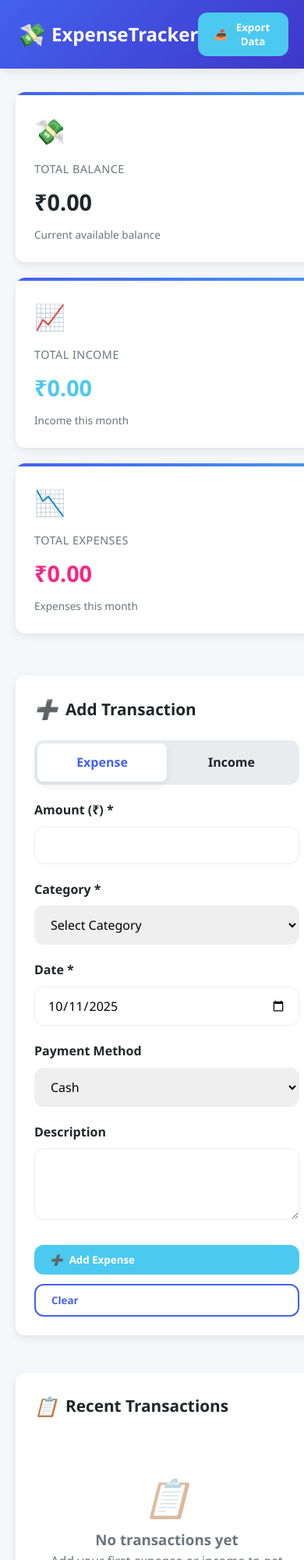
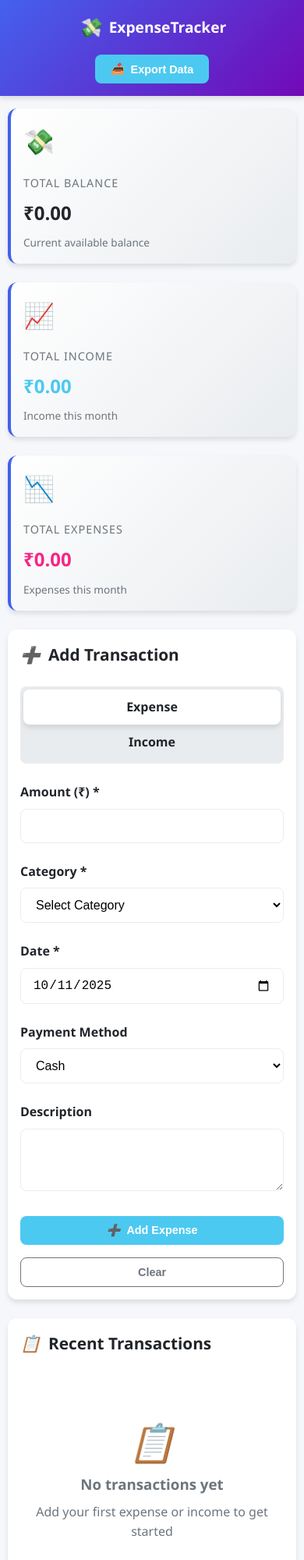
Before and after one commit to satyam1007/expanse-tracker, a plain HTML site: page index.html in a window 390 px wide. Shown: the top 2000 px of the page at 78% size. Drawn offline with nearby package versions, Linux system fonts and the light colour scheme.

Commit message:
Update style.css

```diff
--- a/style.css
+++ b/style.css
@@ -1,45 +1,49 @@
-/* CSS Reset and Base Styles */
-
+/* CSS Variables for consistent theming */
 :root {
     --primary: #4361ee;
-            --primary-light: #4895ef;
-            --secondary: #3f37c9;
+    --primary-dark: #3a56d4;
+    --secondary: #7209b7;
     --success: #4cc9f0;
     --danger: #f72585;
     --warning: #f8961e;
+    --info: #4895ef;
+    --light: #f8f9fa;
     --dark: #212529;
-            --light: #f8f9fa;
     --gray: #6c757d;
     --gray-light: #e9ecef;
-            --border-radius: 12px;
-            --shadow: 0 4px 12px rgba(0, 0, 0, 0.08);
+    --white: #ffffff;
+    --shadow: 0 4px 6px rgba(0, 0, 0, 0.1);
+    --shadow-lg: 0 10px 15px rgba(0, 0, 0, 0.1);
+    --border-radius: 8px;
+    --border-radius-lg: 12px;
     --transition: all 0.3s ease;
 }
 
+/* Base Styles */
 * {
     margin: 0;
     padding: 0;
     box-sizing: border-box;
-            font-family: 'Segoe UI', Tahoma, Geneva, Verdana, sans-serif;
 }
 
 body {
+    font-family: 'Segoe UI', Tahoma, Geneva, Verdana, sans-serif;
+    line-height: 1.6;
+    color: var(--dark);
     background-color: #f5f7fb;
-            color: var(--dark);
-            line-height: 1.6;
 }
 
 .container {
     width: 100%;
     max-width: 1200px;
     margin: 0 auto;
-            padding: 0 20px;
+    padding: 0 15px;
 }
 
 /* Header */
 header {
     background: linear-gradient(135deg, var(--primary), var(--secondary));
-            color: white;
+    color: var(--white);
     padding: 1rem 0;
     box-shadow: var(--shadow);
     position: sticky;
@@ -65,107 +69,121 @@
     font-size: 1.8rem;
 }
 
-        .header-actions {
-            display: flex;
-            gap: 10px;
-        }
-
 /* Buttons */
 .btn {
+    display: inline-flex;
+    align-items: center;
+    gap: 8px;
     padding: 10px 20px;
     border: none;
     border-radius: var(--border-radius);
+    font-weight: 600;
     cursor: pointer;
-            font-weight: 600;
     transition: var(--transition);
-            display: inline-flex;
-            align-items: center;
-            gap: 8px;
-        }
-
-        .btn:hover {
-            transform: translateY(-2px);
-            box-shadow: var(--shadow);
+    text-decoration: none;
+    font-size: 0.9rem;
 }
 
 .btn-success {
     background-color: var(--success);
-            color: white;
+    color: var(--white);
+}
+
+.btn-success:hover {
+    background-color: #3ab0d9;
+    transform: translateY(-2px);
+}
+
+.btn-outline {
+    background-color: transparent;
+    border: 1px solid var(--gray);
+    color: var(--gray);
+}
+
+.btn-outline:hover {
+    background-color: var(--gray-light);
 }
 
 .btn-danger {
     background-color: var(--danger);
-            color: white;
+    color: var(--white);
 }
 
-        .btn-outline {
-            background-color: transparent;
-            border: 2px solid var(--primary);
-            color: var(--primary);
+.btn-danger:hover {
+    background-color: #e11570;
 }
 
 /* Main Content */
 .main-content {
+    padding: 2rem 0;
     display: grid;
-            grid-template-columns: 1fr 1fr;
-            gap: 24px;
-            padding: 30px 0;
+    grid-template-columns: 1fr;
+    gap: 2rem;
+}
+
+.section {
+    background-color: var(--white);
+    border-radius: var(--border-radius-lg);
+    padding: 1.5rem;
+    box-shadow: var(--shadow);
 }
 
 .section-full {
     grid-column: 1 / -1;
 }
 
+.section-title {
+    display: flex;
+    align-items: center;
+    gap: 10px;
+    margin-bottom: 1.5rem;
+    font-size: 1.3rem;
+    color: var(--dark);
+}
+
+.section-title i {
+    color: var(--primary);
+}
+
 /* Dashboard Cards */
 .dashboard-cards {
     display: grid;
-            grid-template-columns: repeat(3, 1fr);
-            gap: 20px;
-            margin-bottom: 30px;
+    grid-template-columns: repeat(auto-fit, minmax(250px, 1fr));
+    gap: 1.5rem;
 }
 
 .card {
-            background: white;
-            border-radius: var(--border-radius);
-            padding: 24px;
+    background: linear-gradient(135deg, var(--white), var(--gray-light));
+    border-radius: var(--border-radius-lg);
+    padding: 1.5rem;
     box-shadow: var(--shadow);
     transition: var(--transition);
-            position: relative;
-            overflow: hidden;
+    border-left: 4px solid var(--primary);
 }
 
 .card:hover {
     transform: translateY(-5px);
-            box-shadow: 0 8px 16px rgba(0, 0, 0, 0.1);
-        }
-
-        .card::before {
-            content: '';
-            position: absolute;
-            top: 0;
-            left: 0;
-            width: 100%;
-            height: 4px;
-            background: linear-gradient(90deg, var(--primary), var(--primary-light));
+    box-shadow: var(--shadow-lg);
 }
 
 .card-icon {
     font-size: 2rem;
-            margin-bottom: 12px;
+    margin-bottom: 1rem;
+    color: var(--primary);
 }
 
 .card-title {
     font-size: 0.9rem;
     color: var(--gray);
-            margin-bottom: 8px;
+    margin-bottom: 0.5rem;
     text-transform: uppercase;
-            letter-spacing: 0.5px;
+    letter-spacing: 1px;
 }
 
 .card-value {
     font-size: 1.8rem;
     font-weight: 700;
-            margin-bottom: 8px;
+    margin-bottom: 0.5rem;
 }
 
 .card-positive {
@@ -181,51 +199,66 @@
     color: var(--gray);
 }
 
-        /* Section Styling */
-        .section {
-            background: white;
-            border-radius: var(--border-radius);
-            padding: 24px;
-            box-shadow: var(--shadow);
-            margin-bottom: 24px;
-        }
-
-        .section-title {
-            display: flex;
-            align-items: center;
-            gap: 10px;
-            margin-bottom: 20px;
-            font-size: 1.3rem;
-            color: var(--dark);
-        }
-
-        .section-title i {
-            font-size: 1.5rem;
-        }
-
 /* Tabs */
 .tabs {
     display: flex;
-            background: var(--gray-light);
+    background-color: var(--gray-light);
     border-radius: var(--border-radius);
     padding: 4px;
-            margin-bottom: 20px;
+    margin-bottom: 1.5rem;
 }
 
 .tab {
     flex: 1;
     text-align: center;
-            padding: 12px;
+    padding: 10px;
     cursor: pointer;
-            border-radius: 8px;
+    border-radius: var(--border-radius);
     transition: var(--transition);
     font-weight: 600;
 }
 
 .tab.active {
-            background: white;
+    background-color: var(--white);
     box-shadow: var(--shadow);
-            color: var(--primary);
+}
+
+/* Forms */
+.form-group {
+    margin-bottom: 1.5rem;
+}
+
+.form-group label {
+    display: block;
+    margin-bottom: 0.5rem;
+    font-weight: 600;
+    color: var(--dark);
+}
+
+.form-group input,
+.form-group select,
+.form-group textarea {
+    width: 100%;
+    padding: 12px 15px;
+    border: 1px solid var(--gray-light);
+    border-radius: var(--border-radius);
+    font-size: 1rem;
+    transition: var(--transition);
+    background-color: var(--white);
+}
+
+.form-group input:focus,
+.form-group select:focus,
+.form-group textarea:focus {
+    outline: none;
+    border-color: var(--primary);
+    box-shadow: 0 0 0 3px rgba(67, 97, 238, 0.2);
+}
+
+.form-actions {
+    display: flex;
+    gap: 1rem;
+    flex-wrap: wrap;
 }
 
 .tab-content {
@@ -236,46 +269,9 @@
     display: block;
 }
 
-        /* Forms */
-        .form-group {
-            margin-bottom: 20px;
-        }
-
-        label {
-            display: block;
-            margin-bottom: 8px;
-            font-weight: 600;
-            color: var(--dark);
-        }
-
-        input, select, textarea {
-            width: 100%;
-            padding: 12px 16px;
-            border: 1px solid var(--gray-light);
-            border-radius: var(--border-radius);
-            font-size: 1rem;
-            transition: var(--transition);
-        }
-
-        input:focus, select:focus, textarea:focus {
-            outline: none;
-            border-color: var(--primary);
-            box-shadow: 0 0 0 3px rgba(67, 97, 238, 0.2);
-        }
-
-        .form-actions {
-            display: flex;
-            gap: 12px;
-            margin-top: 24px;
-        }
-
-        .form-actions .btn {
-            flex: 1;
-        }
-
-        /* Transactions */
+/* Transactions List */
 .transactions-list {
-            max-height: 400px;
+    max-height: 500px;
     overflow-y: auto;
 }
 
@@ -283,19 +279,19 @@
     display: flex;
     justify-content: space-between;
     align-items: center;
-            padding: 16px;
+    padding: 1rem;
     border-bottom: 1px solid var(--gray-light);
     transition: var(--transition);
 }
 
 .transaction-item:hover {
-            background: var(--gray-light);
+    background-color: var(--gray-light);
 }
 
 .transaction-info {
     display: flex;
     align-items: center;
-            gap: 12px;
+    gap: 15px;
 }
 
 .transaction-icon {
@@ -305,19 +301,24 @@
     display: flex;
     align-items: center;
     justify-content: center;
-            font-size: 1.2rem;
+    color: var(--white);
+    font-size: 1rem;
 }
 
-        .transaction-details {
-            display: flex;
-            flex-direction: column;
+.transaction-icon.income {
+    background-color: var(--success);
 }
 
-        .transaction-title {
-            font-weight: 600;
+.transaction-icon.expense {
+    background-color: var(--danger);
 }
 
-        .transaction-meta {
+.transaction-details h4 {
+    font-size: 1rem;
+    margin-bottom: 4px;
+}
+
+.transaction-details p {
     font-size: 0.85rem;
     color: var(--gray);
 }
@@ -327,81 +328,80 @@
     font-size: 1.1rem;
 }
 
-        .transaction-positive {
-            color: var(--success);
+.transaction-actions {
+    display: flex;
+    gap: 10px;
 }
 
-        .transaction-negative {
-            color: var(--danger);
-        }
-
-        .transaction-actions {
-            display: flex;
-            gap: 8px;
-        }
-
-        .action-btn {
+.btn-icon {
     background: none;
     border: none;
     cursor: pointer;
-            font-size: 1rem;
     color: var(--gray);
     transition: var(--transition);
-            padding: 4px;
-            border-radius: 4px;
+    font-size: 1rem;
 }
 
-        .action-btn:hover {
+.btn-icon:hover {
     color: var(--primary);
-            background: rgba(67, 97, 238, 0.1);
+}
+
+.btn-icon.delete:hover {
+    color: var(--danger);
 }
 
 .empty-state {
     text-align: center;
-            padding: 40px 20px;
+    padding: 3rem 1rem;
     color: var(--gray);
 }
 
 .empty-state i {
     font-size: 3rem;
-            margin-bottom: 16px;
-            opacity: 0.5;
+    margin-bottom: 1rem;
+    color: var(--gray-light);
+}
+
+.empty-state h3 {
+    margin-bottom: 0.5rem;
+    color: var(--gray);
 }
 
 /* Charts */
 .charts-container {
     display: grid;
-            grid-template-columns: 1fr 1fr;
-            gap: 20px;
+    grid-template-columns: repeat(auto-fit, minmax(300px, 1fr));
+    gap: 1.5rem;
 }
 
 .chart-container {
-            background: white;
+    background-color: var(--white);
     border-radius: var(--border-radius);
-            padding: 20px;
+    padding: 1rem;
     box-shadow: var(--shadow);
     height: 300px;
 }
 
-        /* Budget */
+/* Budget Section */
 .budget-info {
     display: flex;
     justify-content: space-between;
-            margin-bottom: 8px;
+    margin: 1.5rem 0 0.5rem;
     font-weight: 600;
 }
 
 .progress-bar {
     height: 10px;
-            background: var(--gray-light);
+    background-color: var(--gray-light);
     border-radius: 5px;
     overflow: hidden;
-            margin-bottom: 12px;
+    margin-bottom: 0.5rem;
 }
 
 .progress {
     height: 100%;
     background: linear-gradient(90deg, var(--success), var(--primary));
+    border-radius: 5px;
     transition: width 0.5s ease;
 }
 
@@ -412,10 +412,10 @@
     color: var(--gray);
 }
 
-        /* Data Management */
+/* Data Actions */
 .data-actions {
     display: flex;
-            gap: 12px;
+    gap: 1rem;
     flex-wrap: wrap;
 }
 
@@ -431,10 +431,11 @@
     left: 0;
     width: 100%;
     height: 100%;
-            background: rgba(0, 0, 0, 0.5);
+    background-color: rgba(0, 0, 0, 0.5);
     z-index: 1000;
     align-items: center;
     justify-content: center;
+    padding: 1rem;
 }
 
 .modal.active {
@@ -442,32 +443,38 @@
 }
 
 .modal-content {
-            background: white;
-            border-radius: var(--border-radius);
-            width: 90%;
+    background-color: var(--white);
+    border-radius: var(--border-radius-lg);
+    width: 100%;
     max-width: 500px;
     max-height: 90vh;
     overflow-y: auto;
-            box-shadow: 0 10px 30px rgba(0, 0, 0, 0.2);
+    box-shadow: var(--shadow-lg);
     animation: modalFadeIn 0.3s ease;
 }
 
 @keyframes modalFadeIn {
-            from { opacity: 0; transform: translateY(-20px); }
-            to { opacity: 1; transform: translateY(0); }
+    from {
+        opacity: 0;
+        transform: translateY(-20px);
+    }
+    to {
+        opacity: 1;
+        transform: translateY(0);
+    }
 }
 
 .modal-header {
     display: flex;
     justify-content: space-between;
     align-items: center;
-            padding: 20px 24px;
+    padding: 1.5rem;
     border-bottom: 1px solid var(--gray-light);
 }
 
 .modal-title {
     font-size: 1.3rem;
-            font-weight: 700;
+    color: var(--dark);
 }
 
 .close-modal {
@@ -484,39 +491,96 @@
 }
 
 .modal-body {
-            padding: 24px;
+    padding: 1.5rem;
 }
 
 /* Footer */
 footer {
-            background: var(--dark);
-            color: white;
+    background-color: var(--dark);
+    color: var(--white);
     text-align: center;
-            padding: 24px 0;
-            margin-top: 40px;
+    padding: 1.5rem 0;
+    margin-top: 2rem;
 }
 
-        /* Responsive */
-        @media (max-width: 992px) {
-            .main-content {
+/* Responsive Design */
+@media (max-width: 768px) {
+    .header-content {
+        flex-direction: column;
+        gap: 1rem;
+    }
+
+    .dashboard-cards {
         grid-template-columns: 1fr;
     }
 
-            .charts-container {
-                grid-template-columns: 1fr;
-            }
+    .main-content {
+        padding: 1rem 0;
+        gap: 1.5rem;
     }
 
-        @media (max-width: 768px) {
-            .dashboard-cards {
-                grid-template-columns: 1fr;
+    .section {
+        padding: 1rem;
     }
 
     .form-actions {
         flex-direction: column;
     }
 
+    .btn {
+        width: 100%;
+        justify-content: center;
+    }
+
+    .charts-container {
+        grid-template-columns: 1fr;
+    }
+
+    .chart-container {
+        height: 250px;
+    }
+
     .data-actions {
         flex-direction: column;
     }
+
+    .transaction-item {
+        flex-direction: column;
+        align-items: flex-start;
+        gap: 1rem;
     }
+
+    .transaction-actions {
+        align-self: flex-end;
+    }
+}
+
+@media (max-width: 480px) {
+    .container {
+        padding: 0 10px;
+    }
+
+    .logo {
+        font-size: 1.2rem;
+    }
+
+    .logo i {
+        font-size: 1.5rem;
+    }
+
+    .card {
+        padding: 1rem;
+    }
+
+    .card-value {
+        font-size: 1.5rem;
+    }
+
+    .tabs {
+        flex-direction: column;
+    }
+
+    .modal-content {
+        margin: 1rem;
+    }
+}
```
Lines whose indentation alone changed are shown as unchanged.
